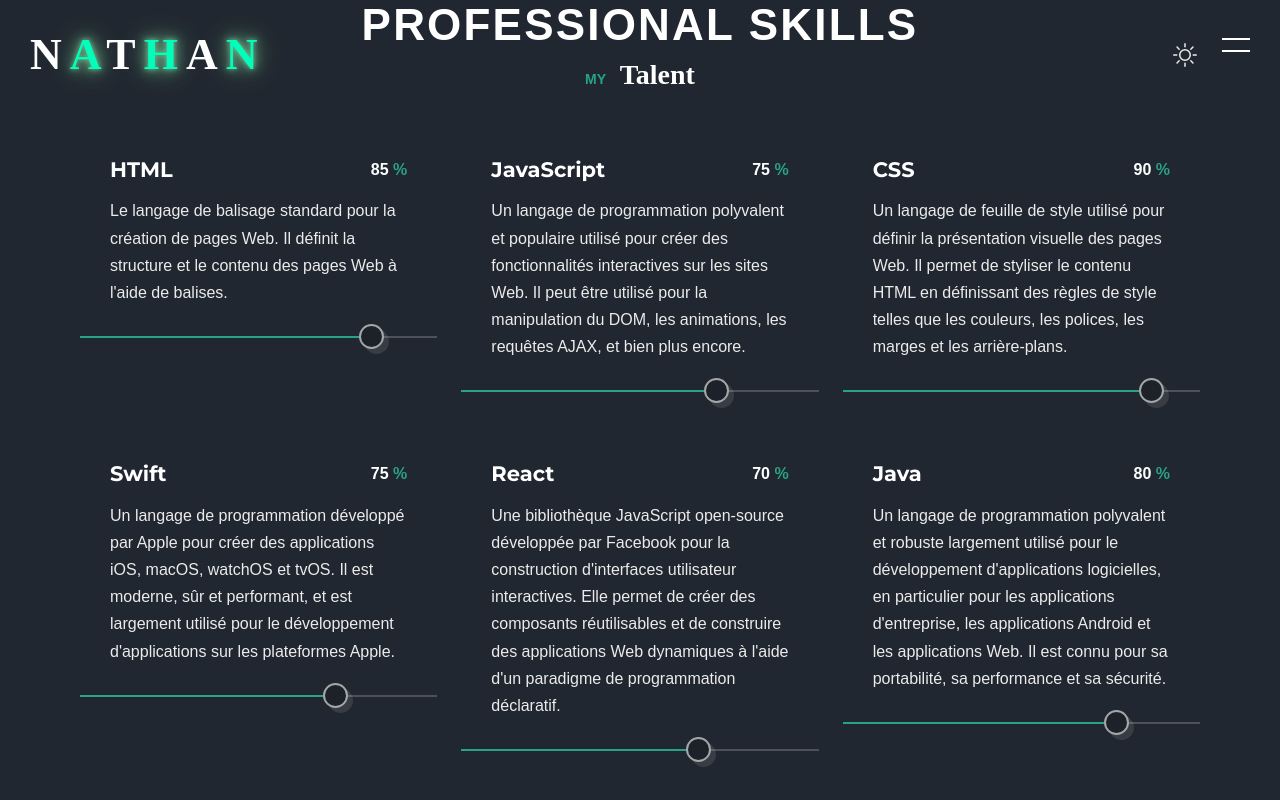
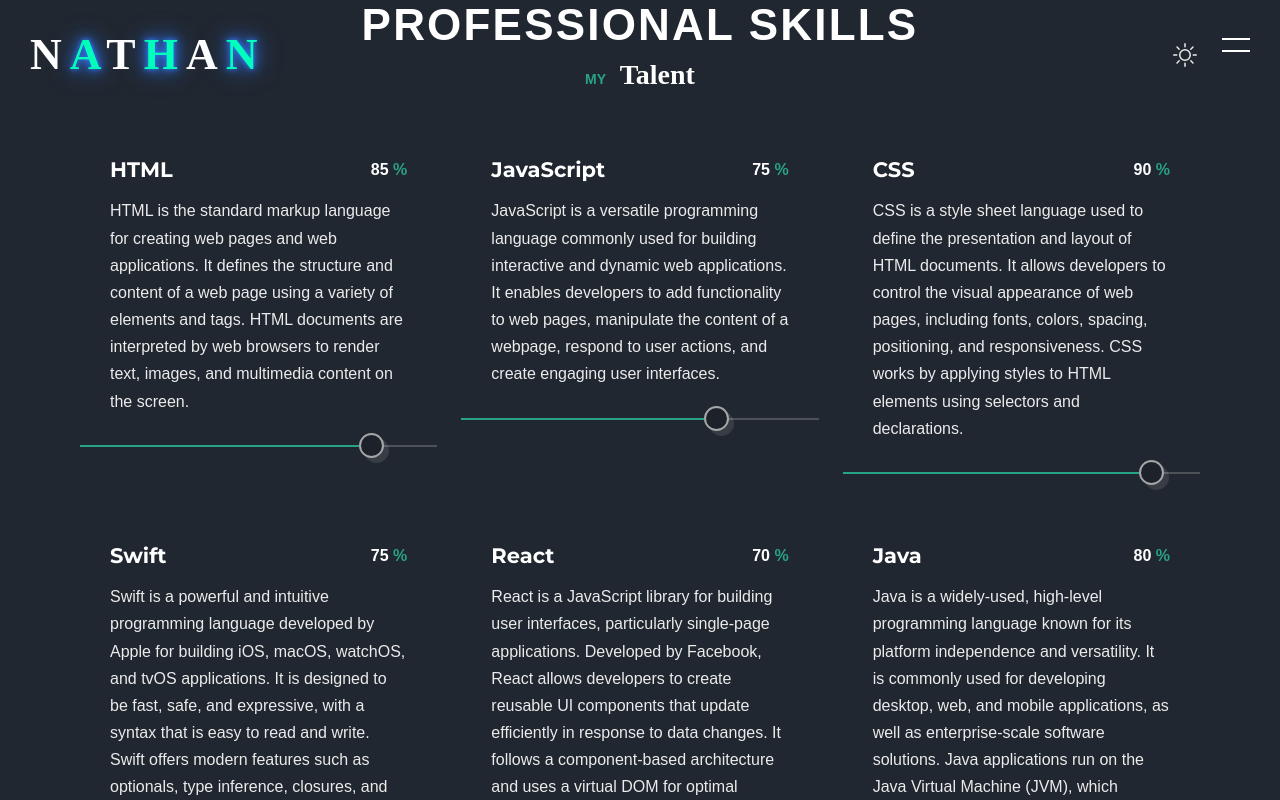
Before and after one commit to NathanMusoko/next13-deploy, a Next.js app: page /skills in a window 1280 px wide. Shown: the top 800 px of the page. Built offline with nearby package versions, Linux system fonts and the light colour scheme.

Commit message:
css ajustement

```diff
--- a/datalist/Data.jsx
+++ b/datalist/Data.jsx
@@ -141,7 +141,7 @@
       name: 'HTML',
       percentage: 85,
       description:
-        `Le langage de balisage standard pour la création de pages Web. Il définit la structure et le contenu des pages Web à l'aide de balises.`,
+        `HTML is the standard markup language for creating web pages and web applications. It defines the structure and content of a web page using a variety of elements and tags. HTML documents are interpreted by web browsers to render text, images, and multimedia content on the screen.`,
     },
 
     {
@@ -149,7 +149,7 @@
       name: 'JavaScript',
       percentage: 75,
       description:
-        `Un langage de programmation polyvalent et populaire utilisé pour créer des fonctionnalités interactives sur les sites Web. Il peut être utilisé pour la manipulation du DOM, les animations, les requêtes AJAX, et bien plus encore.`,
+        `JavaScript is a versatile programming language commonly used for building interactive and dynamic web applications. It enables developers to add functionality to web pages, manipulate the content of a webpage, respond to user actions, and create engaging user interfaces.`,
     },
 
     {
@@ -157,7 +157,7 @@
       name: 'CSS',
       percentage: 90,
       description:
-        `Un langage de feuille de style utilisé pour définir la présentation visuelle des pages Web. Il permet de styliser le contenu HTML en définissant des règles de style telles que les couleurs, les polices, les marges et les arrière-plans.`,
+        `CSS is a style sheet language used to define the presentation and layout of HTML documents. It allows developers to control the visual appearance of web pages, including fonts, colors, spacing, positioning, and responsiveness. CSS works by applying styles to HTML elements using selectors and declarations.`,
     },
 
     {
@@ -165,7 +165,7 @@
       name: 'Swift',
       percentage: 75,
       description:
-        ` Un langage de programmation développé par Apple pour créer des applications iOS, macOS, watchOS et tvOS. Il est moderne, sûr et performant, et est largement utilisé pour le développement d'applications sur les plateformes Apple.`,
+        `Swift is a powerful and intuitive programming language developed by Apple for building iOS, macOS, watchOS, and tvOS applications. It is designed to be fast, safe, and expressive, with a syntax that is easy to read and write. Swift offers modern features such as optionals, type inference, closures, and protocols, making it a preferred choice for iOS and macOS developers.`,
     },
 
     {
@@ -173,7 +173,7 @@
       name: 'React',
       percentage: 70,
       description:
-        `Une bibliothèque JavaScript open-source développée par Facebook pour la construction d'interfaces utilisateur interactives. Elle permet de créer des composants réutilisables et de construire des applications Web dynamiques à l'aide d'un paradigme de programmation déclaratif.`,
+        `React is a JavaScript library for building user interfaces, particularly single-page applications. Developed by Facebook, React allows developers to create reusable UI components that update efficiently in response to data changes. It follows a component-based architecture and uses a virtual DOM for optimal performance.`,
     },
 
     {
@@ -181,7 +181,7 @@
       name: 'Java',
       percentage: 80,
       description:
-        `Un langage de programmation polyvalent et robuste largement utilisé pour le développement d'applications logicielles, en particulier pour les applications d'entreprise, les applications Android et les applications Web. Il est connu pour sa portabilité, sa performance et sa sécurité.`,
+        `Java is a widely-used, high-level programming language known for its platform independence and versatility. It is commonly used for developing desktop, web, and mobile applications, as well as enterprise-scale software solutions. Java applications run on the Java Virtual Machine (JVM), which enables them to be executed on any platform that supports Java, without needing to be recompiled.`,
     },],
 
     cv: [{
--- a/pages/skills.jsx
+++ b/pages/skills.jsx
@@ -3,14 +3,14 @@
 
 const skills = Data().projects;
 
-export default function Skills(){
+export default function Skills() {
     return <section className={`${styles.skills} ${styles.section}`}>
         <h2 className={`${styles.section_title} ${styles.text_cs}`}>Professional skills</h2>
         <p className={styles.section_subtitle}>
             My <span>Talent</span>
         </p>
         <div className={`${styles.skills_container} ${styles.container} ${styles.grid}`}>
-            {skills.map(({name, percentage, description}, index) => {
+            {skills.map(({ name, percentage, description }, index) => {
                 return <div className={styles.skills_item} key={index}>
                     <div className={styles.skills_titles}>
                         <h3 className={styles.skills_name}>{name}</h3>
@@ -19,13 +19,13 @@
                         </span>
                     </div>
                     <p className={styles.skills_description}>{description}</p>
-                        <div className={styles.skills_bar}>
-                            <span className={styles.skills_percentage} style={{width: `${percentage}%`}}>
-                                <span></span>
-                            </span>
-                        </div>
+                    <div className={styles.skills_bar}>
+                        <span className={styles.skills_percentage} style={{ width: `${percentage}%` }}>
+                            <span></span>
+                        </span>
                     </div>
-            } )}
+                </div>
+            })}
         </div>
     </section>
 }
--- a/styles/Header.module.css
+++ b/styles/Header.module.css
@@ -184,7 +184,7 @@
     }
 
     100% {
-        text-shadow: 0 0 5px #ff9900, 0 0 10px #ff9900, 0 0 20px #ff9900;
+        text-shadow: 0 0 5px #6f00ff, 0 0 10px #6f00ff, 0 0 20px #6f00ff;
     }
 }
 
--- a/styles/Skills.module.css
+++ b/styles/Skills.module.css
@@ -46,6 +46,7 @@
 .skills_container{
     grid-template-columns: repeat(3, 1fr);
     row-gap: 70px;
+    padding-bottom: 20px;
 }
 .skills_titles,
 .skills_description {
```
